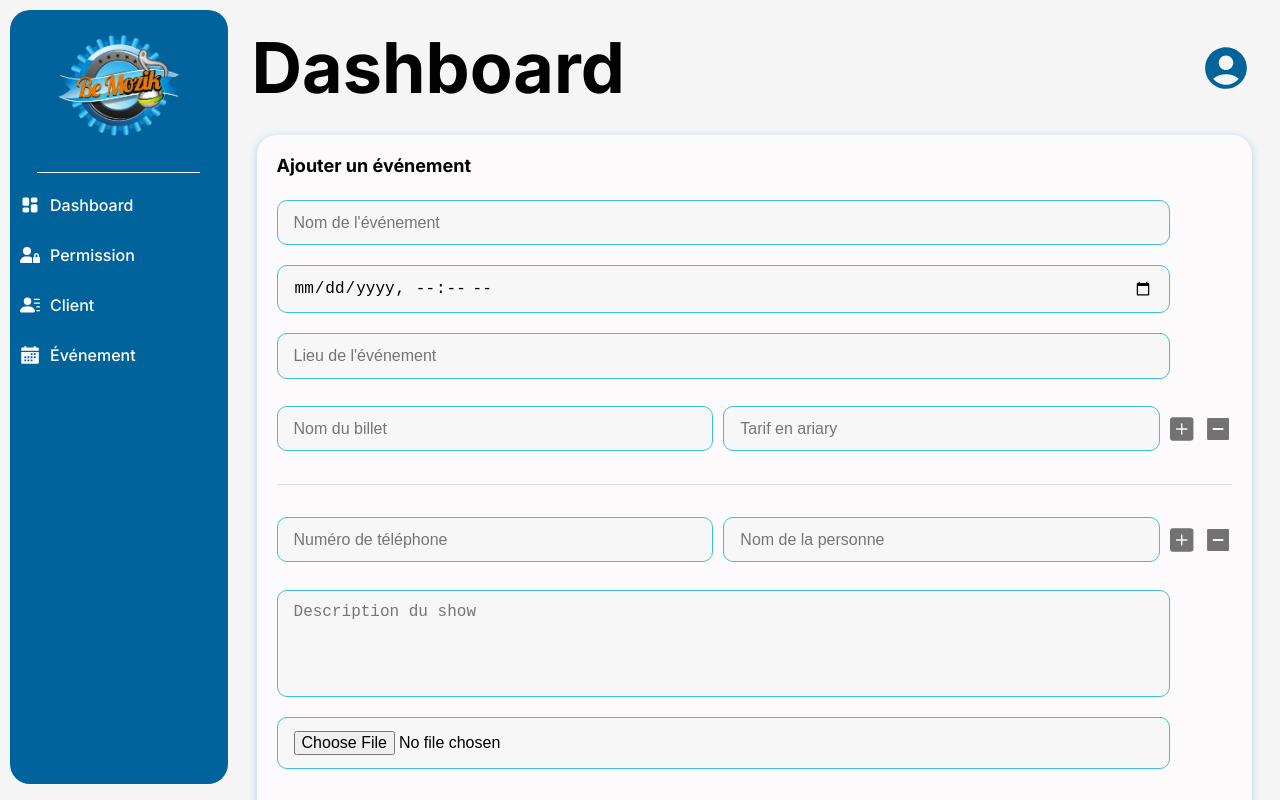
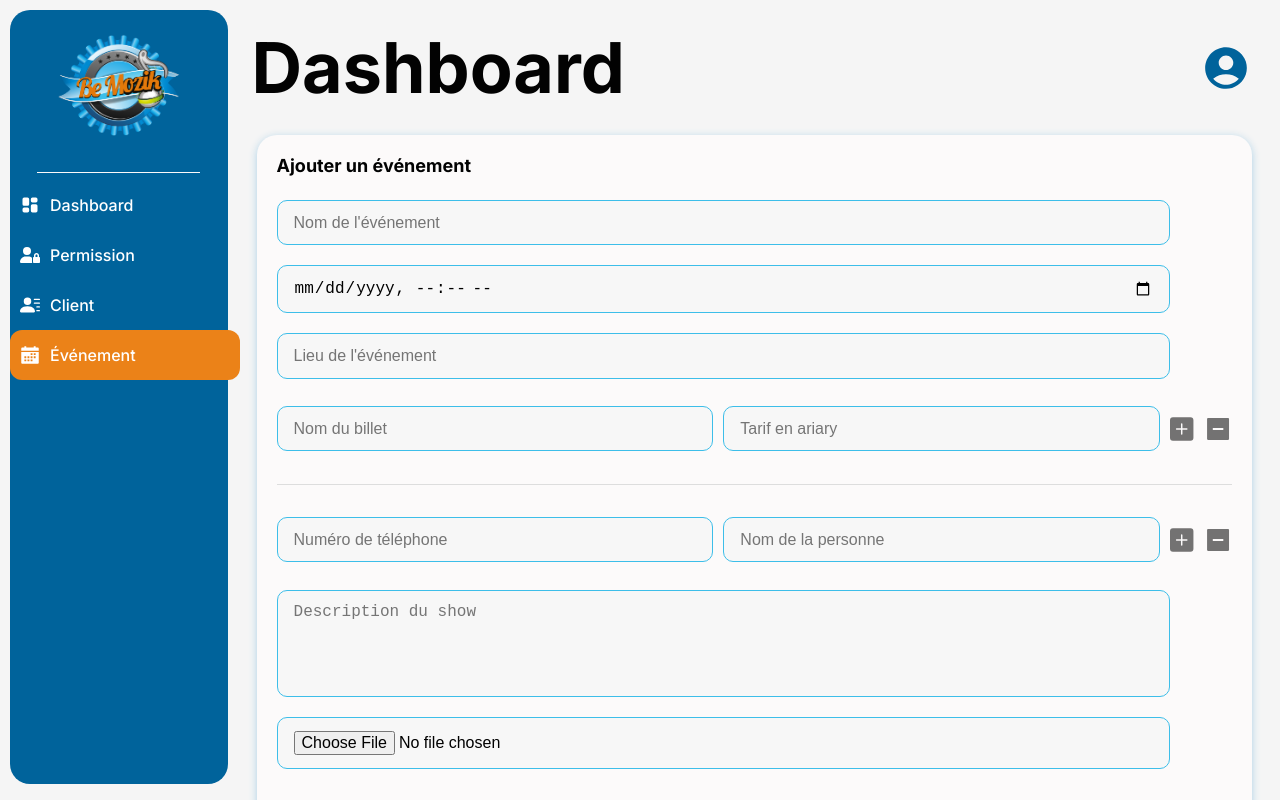
Before and after one commit to Be-mozik/Front-end-Admin, a React (Create React App) app: page /event in a window 1280 px wide. Built offline with nearby package versions, Linux system fonts and the light colour scheme.

Commit message:
Side nav

```diff
--- a/src/components/sidebar/Sidebar.css
+++ b/src/components/sidebar/Sidebar.css
@@ -69,8 +69,13 @@ body{
 }
 
 .submit:hover{
-    background: #ffffff42;
+    background: #bdbaba66;
 }
+
+.link-custom.active .submit {
+    background: #EB8218;
+}
+
 
 .link-custom{
     text-decoration: none;
--- a/src/components/sidebar/Sidebar.jsx
+++ b/src/components/sidebar/Sidebar.jsx
@@ -1,44 +1,66 @@
 import './Sidebar.css'
 import Logo from '../../assets/Logo.png'
-import React from 'react'
+import React, { useState } from 'react'
 import { TbLayoutDashboardFilled } from "react-icons/tb"
 import { FaUserLock } from "react-icons/fa6"
 import { BsPersonLinesFill } from "react-icons/bs"
 import { IoCalendarSharp } from "react-icons/io5"
-import { Link } from 'react-router-dom'
+import { Link, useLocation } from 'react-router-dom'
 
 const Sidebar = () => {
+    const location = useLocation();
+    const [activeLink, setActiveLink] = useState(location.pathname);
+
+    const handleLinkClick = (path) => {
+        setActiveLink(path);
+    };
 
     return(
         <div className="container">
             <div className="header">
                 <div className="logo">
-                    <img src={Logo} alt="" />
+                    <img src={Logo} alt="Logo" />
                 </div>
             </div>
             <div className="trait">
                 <hr />
             </div>
             <div className="liens">
-                <Link to ="/dashboard" className='link-custom'>
+                <Link
+                    to="/dashboard"
+                    className={`link-custom ${activeLink === '/dashboard' ? 'active' : ''}`}
+                    onClick={() => handleLinkClick('/dashboard')}
+                >
                     <div className="submit">
                         <TbLayoutDashboardFilled/>
                         Dashboard
                     </div>
                 </Link>
-                <Link to="/permission" className='link-custom'>
+                <Link
+                    to="/permission"
+                    className={`link-custom ${activeLink === '/permission' ? 'active' : ''}`}
+                    onClick={() => handleLinkClick('/permission')}
+                >
                     <div className="submit">
                         <FaUserLock />
                         Permission
                     </div>
                 </Link>
-                <Link to="/client" className='link-custom'>
+                <Link
+                    to="/client"
+                    className={`link-custom ${activeLink === '/client' ? 'active' : ''}`}
+                    onClick={() => handleLinkClick('/client')}
+                >
                     <div className="submit">
                         <BsPersonLinesFill />
                         Client
                     </div>
                 </Link>
-                <Link to="/event" className='link-custom'>
+                <Link
+                    to="/event"
+                    className={`link-custom ${activeLink === '/event' ? 'active' : ''}`}
+                    onClick={() => handleLinkClick('/event')}
+                >
                     <div className="submit">
                         <IoCalendarSharp />
                         Événement
```
Also changed, not shown: src/Pages/dashboardDetail/DashboardDetail.css (line endings or trailing spaces).
